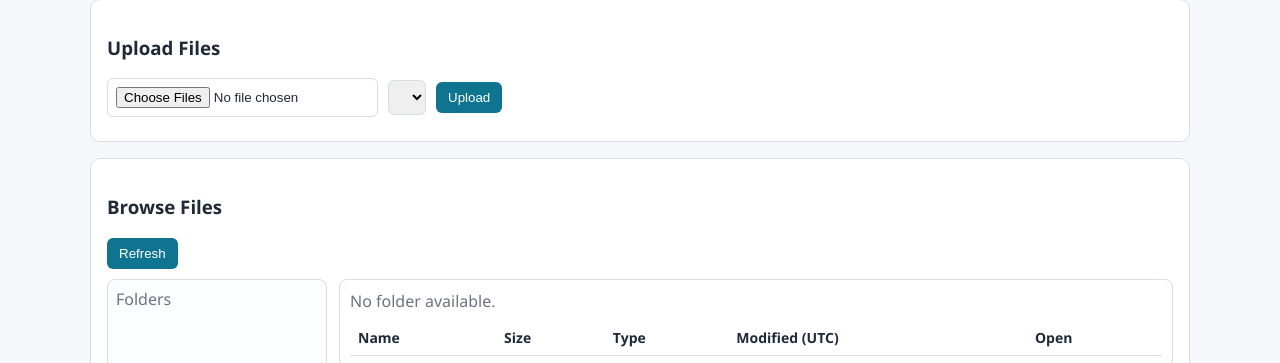
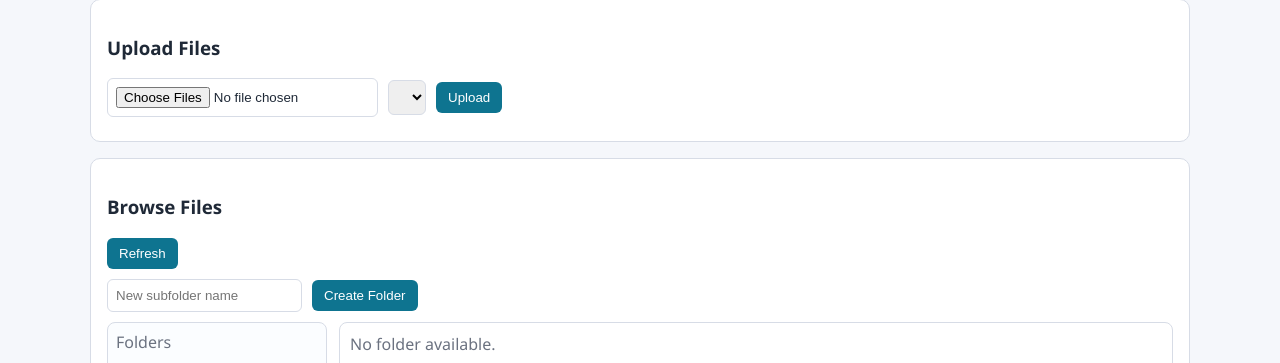
Before and after one commit to irkadj-sys/IDJ-BlobBrowser, a FastAPI app: page / in a window 1280 px wide. Shown: the part 140-503 px from the top of the page. Run offline with FastAPI, Linux system fonts and the light colour scheme; lists and menus that the app fills with data are empty.

Commit message:
Add folder tree, subfolder creation, and direct-only file listing

```diff
--- a/app/main.py
+++ b/app/main.py
@@ -66,7 +66,7 @@ def _user_folder_name(email: str) -> str:
 
 
 def _prefix_for_folder(folder: str) -> str:
-    clean = _normalize_path(folder).lower()
+    clean = _normalize_path(folder)
     return f"{clean}/" if clean else ""
 
 
@@ -113,6 +113,16 @@ def _can_write_folder(scope: Dict[str, Any], folder: str) -> bool:
     if scope["is_admin"]:
         return True
     return _path_allowed_for_prefixes(folder, scope["writable_folders"])
+
+
+def _can_create_subfolder(scope: Dict[str, Any], parent_folder: str) -> bool:
+    if scope["is_admin"]:
+        return True
+    parent = _normalize_path(parent_folder)
+    own = _normalize_path(scope["own_folder"])
+    if not parent or not own:
+        return False
+    return parent == own or parent.startswith(f"{own}/")
 
 
 def _parse_easy_auth_header(value: str) -> Dict[str, Any]:
@@ -206,6 +216,15 @@ def _clone_content_settings(source: Optional[ContentSettings]) -> ContentSetting
     )
 
 
+def _is_folder_marker(blob_name: str) -> bool:
+    marker_name = Path(_normalize_path(blob_name)).name.lower()
+    return marker_name in {".folder", ".keep"}
+
+
+def _folder_sort_key(folder_path: str) -> tuple[str, ...]:
+    return tuple(part.lower() for part in _normalize_path(folder_path).split("/"))
+
+
 @app.get("/")
 def index() -> FileResponse:
     return FileResponse(BASE_DIR / "templates" / "index.html")
@@ -232,31 +251,28 @@ def list_folders(request: Request):
     discovered: set[str] = set()
     for blob in container.list_blobs():
         name = _normalize_path(blob.name)
-        if not name or "/" not in name:
+        if not name or not _can_read_blob(scope, name):
             continue
-        top_level = name.split("/", 1)[0]
-        if scope["is_admin"] or _path_allowed_for_prefixes(top_level, scope["readable_folders"]):
-            discovered.add(top_level)
+        parts = name.split("/")
+        if len(parts) <= 1:
+            continue
+        for idx in range(1, len(parts)):
+            discovered.add("/".join(parts[:idx]))
 
-    if scope["is_admin"]:
-        folders = sorted(discovered)
-        for folder in [scope["own_folder"], scope["shared_folder"]]:
-            if folder and folder not in folders:
-                folders.append(folder)
-        folders.sort()
-    else:
-        folders = []
-        for folder in [scope["own_folder"], scope["shared_folder"]]:
-            if folder and folder not in folders:
-                folders.append(folder)
-        for folder in sorted(discovered):
-            if folder not in folders:
-                folders.append(folder)
+    for folder in [scope["own_folder"], scope["shared_folder"]]:
+        if folder:
+            discovered.add(folder)
+
+    folders = sorted(discovered, key=_folder_sort_key)
 
     items = [
         {
-            "name": folder,
+            "name": _normalize_path(folder),
+            "label": Path(_normalize_path(folder)).name or _normalize_path(folder),
+            "depth": max(len(_normalize_path(folder).split("/")) - 1, 0),
+            "parent": "/".join(_normalize_path(folder).split("/")[:-1]),
             "can_upload": scope["is_admin"] or _path_allowed_for_prefixes(folder, scope["writable_folders"]),
+            "can_create_subfolder": _can_create_subfolder(scope, folder),
         }
         for folder in folders
     ]
@@ -264,7 +280,7 @@ def list_folders(request: Request):
 
 
 @app.get("/api/files")
-def list_files(request: Request, prefix: str = ""):
+def list_files(request: Request, prefix: str = "", direct_only: bool = True):
     user = _current_user(request)
     scope = _access_scope(user)
     container = _container_client()
@@ -289,6 +305,16 @@ def list_files(request: Request, prefix: str = ""):
                 continue
             if not _can_read_blob(scope, blob.name):
                 continue
+            if _is_folder_marker(blob.name):
+                continue
+            if direct_only:
+                full_name = _normalize_path(blob.name)
+                if azure_prefix:
+                    relative = full_name[len(azure_prefix) :]
+                    if not relative or "/" in relative:
+                        continue
+                elif "/" in full_name:
+                    continue
             seen_names.add(blob.name)
             content_type = (blob.content_settings.content_type if blob.content_settings else "") or ""
             files.append(
@@ -339,6 +365,50 @@ async def upload_file(
         uploaded.append({"blob_name": blob_name, "size": len(data), "content_type": content_type})
 
     return {"ok": True, "uploaded": uploaded, "count": len(uploaded)}
+
+
+@app.post("/api/folders/create")
+def create_folder(
+    request: Request,
+    parent_folder: str = Form(...),
+    folder_name: str = Form(...),
+):
+    user = _current_user(request)
+    scope = _access_scope(user)
+
+    parent = _normalize_path(parent_folder)
+    raw_name = folder_name.strip()
+    if not parent:
+        raise HTTPException(status_code=400, detail="Parent folder is required")
+    if not raw_name:
+        raise HTTPException(status_code=400, detail="Folder name is required")
+    if "/" in raw_name or "\\" in raw_name:
+        raise HTTPException(status_code=400, detail="Folder name cannot include slashes")
+
+    if not _can_read_blob(scope, parent):
+        raise HTTPException(status_code=403, detail="You cannot access the parent folder")
+    if not _can_create_subfolder(scope, parent):
+        raise HTTPException(status_code=403, detail="You can only create folders under your own account folder")
+
+    safe_name = re.sub(r"[^A-Za-z0-9._ -]", "_", raw_name).strip().strip(".")
+    if not safe_name:
+        raise HTTPException(status_code=400, detail="Folder name has no valid characters")
+
+    new_folder = _normalize_path(f"{parent}/{safe_name}")
+    marker_blob = f"{new_folder}/.folder"
+
+    container = _container_client()
+    try:
+        container.upload_blob(
+            name=marker_blob,
+            data=b"",
+            overwrite=True,
+            content_settings=ContentSettings(content_type="application/octet-stream"),
+        )
+    except Exception as exc:
+        raise HTTPException(status_code=500, detail="Failed to create folder") from exc
+
+    return {"ok": True, "folder_path": new_folder}
 
 
 @app.post("/api/move")
--- a/static/app.js
+++ b/static/app.js
@@ -27,8 +27,6 @@ function escapeHtml(value) {
     .replaceAll("'", "&#39;");
 }
 
-const ALL_FILES_KEY = "__all__";
-
 const state = {
   me: null,
   folders: [],
@@ -39,7 +37,7 @@ const state = {
 };
 
 function shortName(fullName, folder) {
-  if (!folder || folder === ALL_FILES_KEY) return fullName;
+  if (!folder) return fullName;
   const prefix = `${folder}/`;
   if (!fullName.startsWith(prefix)) return fullName;
   return fullName.slice(prefix.length);
@@ -47,6 +45,14 @@ function shortName(fullName, folder) {
 
 function folderLabel(folder) {
   return folder.label || folder.name;
+}
+
+function folderDepth(folder) {
+  return Number(folder.depth || 0);
+}
+
+function folderByName(name) {
+  return state.folders.find((folder) => folder.name === name);
 }
 
 function clearDropTargets() {
@@ -57,6 +63,13 @@ function clearDropTargets() {
 
 function setMoveStatus(message, isError = false) {
   const el = document.getElementById('moveStatus');
+  if (!el) return;
+  el.textContent = message;
+  el.style.color = isError ? '#b91c1c' : '';
+}
+
+function setCreateStatus(message, isError = false) {
+  const el = document.getElementById('createFolderStatus');
   if (!el) return;
   el.textContent = message;
   el.style.color = isError ? '#b91c1c' : '';
@@ -91,7 +104,9 @@ function renderFolderList() {
     if (folder.name === state.currentFolder) {
       btn.classList.add('active');
     }
+    btn.style.paddingLeft = `${10 + folderDepth(folder) * 18}px`;
     btn.dataset.folder = folder.name;
+    btn.title = folder.name;
     btn.textContent = folderLabel(folder);
     list.appendChild(btn);
   }
@@ -101,7 +116,7 @@ function renderUploadFolders() {
   const select = document.getElementById('uploadFolderSelect');
   select.innerHTML = '';
 
-  const uploadable = state.folders.filter((folder) => folder.can_upload && folder.name !== ALL_FILES_KEY);
+  const uploadable = state.folders.filter((folder) => folder.can_upload);
   for (const folder of uploadable) {
     const option = document.createElement('option');
     option.value = folder.name;
@@ -120,6 +135,28 @@ function renderUploadFolders() {
   }
 }
 
+function refreshCreateFolderControls() {
+  const input = document.getElementById('newFolderName');
+  const btn = document.getElementById('createFolderBtn');
+  const hint = document.getElementById('createFolderHint');
+  const selected = folderByName(state.currentFolder);
+  const canCreate = Boolean(selected && selected.can_create_subfolder);
+
+  input.disabled = !canCreate;
+  btn.disabled = !canCreate;
+  if (!selected) {
+    hint.textContent = 'Select a folder to create a subfolder.';
+    return;
+  }
+  if (canCreate) {
+    hint.textContent = `Create a subfolder under: ${selected.name}`;
+  } else if (state.me?.is_admin) {
+    hint.textContent = `Folder selected: ${selected.name}`;
+  } else {
+    hint.textContent = 'You can create folders only inside your own account folder.';
+  }
+}
+
 async function loadFolders() {
   const res = await fetch('/api/folders');
   if (!res.ok) {
@@ -129,9 +166,6 @@ async function loadFolders() {
 
   const data = await res.json();
   state.folders = data.items || [];
-  if (state.me?.is_admin) {
-    state.folders = [{ name: ALL_FILES_KEY, label: "(all files)", can_upload: false }, ...state.folders];
-  }
   const currentExists = state.folders.some((folder) => folder.name === state.currentFolder);
   if (!currentExists) {
     state.currentFolder = "";
@@ -141,6 +175,7 @@ async function loadFolders() {
   }
   renderFolderList();
   renderUploadFolders();
+  refreshCreateFolderControls();
 }
 
 function renderGallery() {
@@ -172,8 +207,7 @@ async function loadFiles() {
     return;
   }
 
-  const loadAll = prefix === ALL_FILES_KEY;
-  const url = loadAll ? '/api/files' : `/api/files?prefix=${encodeURIComponent(prefix)}`;
+  const url = `/api/files?prefix=${encodeURIComponent(prefix)}&direct_only=true`;
   const res = await fetch(url);
   const tbody = document.querySelector('#fileTable tbody');
   const grid = document.getElementById('imageGrid');
@@ -255,6 +289,43 @@ async function uploadFile(event) {
   }
 }
 
+async function createFolder(event) {
+  event.preventDefault();
+  const input = document.getElementById('newFolderName');
+  const folderName = input.value.trim();
+  const parentFolder = state.currentFolder;
+
+  setCreateStatus('');
+  if (!parentFolder) {
+    setCreateStatus('Select a parent folder first.', true);
+    return;
+  }
+  if (!folderName) {
+    setCreateStatus('Enter a folder name.', true);
+    return;
+  }
+
+  const form = new FormData();
+  form.append('parent_folder', parentFolder);
+  form.append('folder_name', folderName);
+
+  try {
+    const res = await fetch('/api/folders/create', { method: 'POST', body: form });
+    const data = await res.json();
+    if (!res.ok) {
+      setCreateStatus(data.detail || 'Folder creation failed.', true);
+      return;
+    }
+    input.value = '';
+    state.currentFolder = data.folder_path;
+    await loadFolders();
+    await loadFiles();
+    setCreateStatus(`Created folder: ${data.folder_path}`);
+  } catch (err) {
+    setCreateStatus('Folder creation failed due to network error.', true);
+  }
+}
+
 async function onFolderClick(event) {
   const button = event.target.closest('.folder-btn');
   if (!button) return;
@@ -265,6 +336,8 @@ async function onFolderClick(event) {
   state.currentFolder = folder;
   renderFolderList();
   renderUploadFolders();
+  refreshCreateFolderControls();
+  setCreateStatus('');
   await loadFiles();
 }
 
@@ -290,7 +363,8 @@ function onFolderDragOver(event) {
   const button = event.target.closest('.folder-btn');
   if (!button) return;
   const folder = button.dataset.folder || "";
-  if (!folder || folder === ALL_FILES_KEY || !state.dragBlobPath) return;
+  const folderNode = folderByName(folder);
+  if (!folder || !state.dragBlobPath || !folderNode || !folderNode.can_upload) return;
 
   event.preventDefault();
   event.dataTransfer.dropEffect = 'move';
@@ -306,9 +380,9 @@ function onFolderDragLeave(event) {
 
 async function moveBlob(sourcePath, targetFolder) {
   const normalizedSource = normalizePath(sourcePath);
-  const sourceTopFolder = normalizedSource.split('/')[0] || "";
+  const sourceParent = normalizedSource.includes('/') ? normalizedSource.substring(0, normalizedSource.lastIndexOf('/')) : "";
   if (!normalizedSource || !targetFolder) return;
-  if (sourceTopFolder === targetFolder) {
+  if (normalizePath(sourceParent) === normalizePath(targetFolder)) {
     setMoveStatus(`File is already in ${targetFolder}.`);
     return;
   }
@@ -337,7 +411,8 @@ async function onFolderDrop(event) {
   const button = event.target.closest('.folder-btn');
   if (!button) return;
   const targetFolder = button.dataset.folder || "";
-  if (!targetFolder || targetFolder === ALL_FILES_KEY) return;
+  const folderNode = folderByName(targetFolder);
+  if (!targetFolder || !folderNode || !folderNode.can_upload) return;
 
   event.preventDefault();
   clearDropTargets();
@@ -347,6 +422,7 @@ async function onFolderDrop(event) {
 
 window.addEventListener('DOMContentLoaded', async () => {
   document.getElementById('uploadForm').addEventListener('submit', uploadFile);
+  document.getElementById('createFolderForm').addEventListener('submit', createFolder);
   document.getElementById('folderList').addEventListener('click', onFolderClick);
   document.querySelector('#fileTable tbody').addEventListener('dragstart', onFileDragStart);
   document.querySelector('#fileTable tbody').addEventListener('dragend', onFileDragEnd);
--- a/templates/index.html
+++ b/templates/index.html
@@ -28,7 +28,7 @@
     .browser-split { display: grid; grid-template-columns: 220px 1fr; gap: 12px; align-items: start; }
     .folder-pane { border: 1px solid var(--line); border-radius: 8px; padding: 8px; background: #fbfdff; min-height: 320px; }
     .folder-list { display: flex; flex-direction: column; gap: 6px; }
-    .folder-btn { width: 100%; text-align: left; background: white; color: var(--text); border: 1px solid var(--line); }
+    .folder-btn { width: 100%; text-align: left; background: white; color: var(--text); border: 1px solid var(--line); white-space: nowrap; overflow: hidden; text-overflow: ellipsis; }
     .folder-btn.active { background: #e0f2fe; border-color: #7dd3fc; }
     .folder-btn.drop-target { border-color: #0e7490; background: #cffafe; }
     .file-pane { border: 1px solid var(--line); border-radius: 8px; padding: 10px; background: #fff; overflow: auto; }
@@ -66,6 +66,12 @@
       <div class="row" style="margin-bottom: 10px;">
         <button id="refreshBtn" type="button">Refresh</button>
       </div>
+      <form id="createFolderForm" class="row" style="margin-bottom: 10px;">
+        <input type="text" id="newFolderName" placeholder="New subfolder name" />
+        <button id="createFolderBtn" type="submit">Create Folder</button>
+        <span id="createFolderHint" class="muted"></span>
+      </form>
+      <div id="createFolderStatus" class="muted" style="margin-bottom: 10px;"></div>
       <div class="browser-split">
         <div class="folder-pane">
           <div class="muted" style="margin-bottom: 8px;">Folders</div>
```
Also changed, not shown: README.md.
